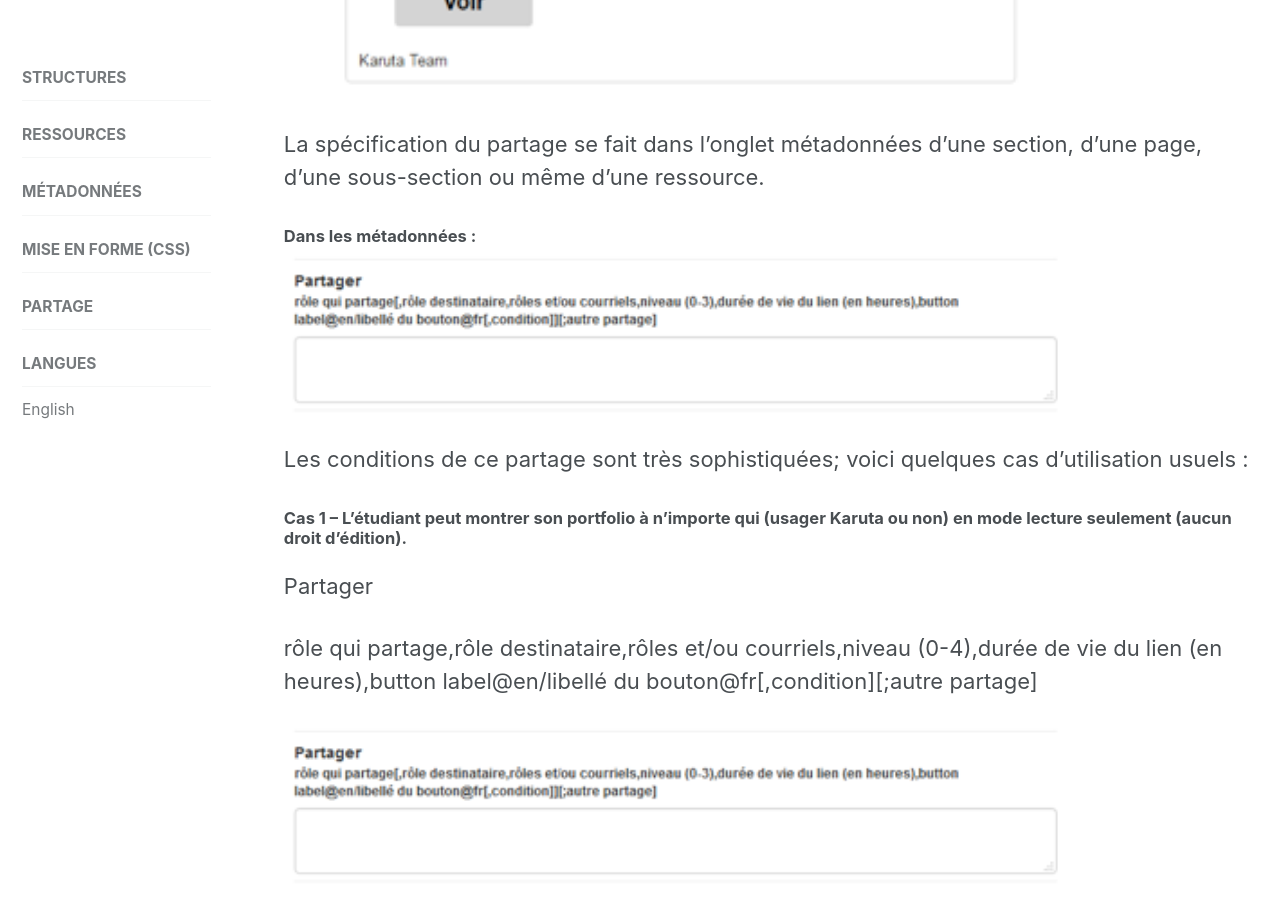
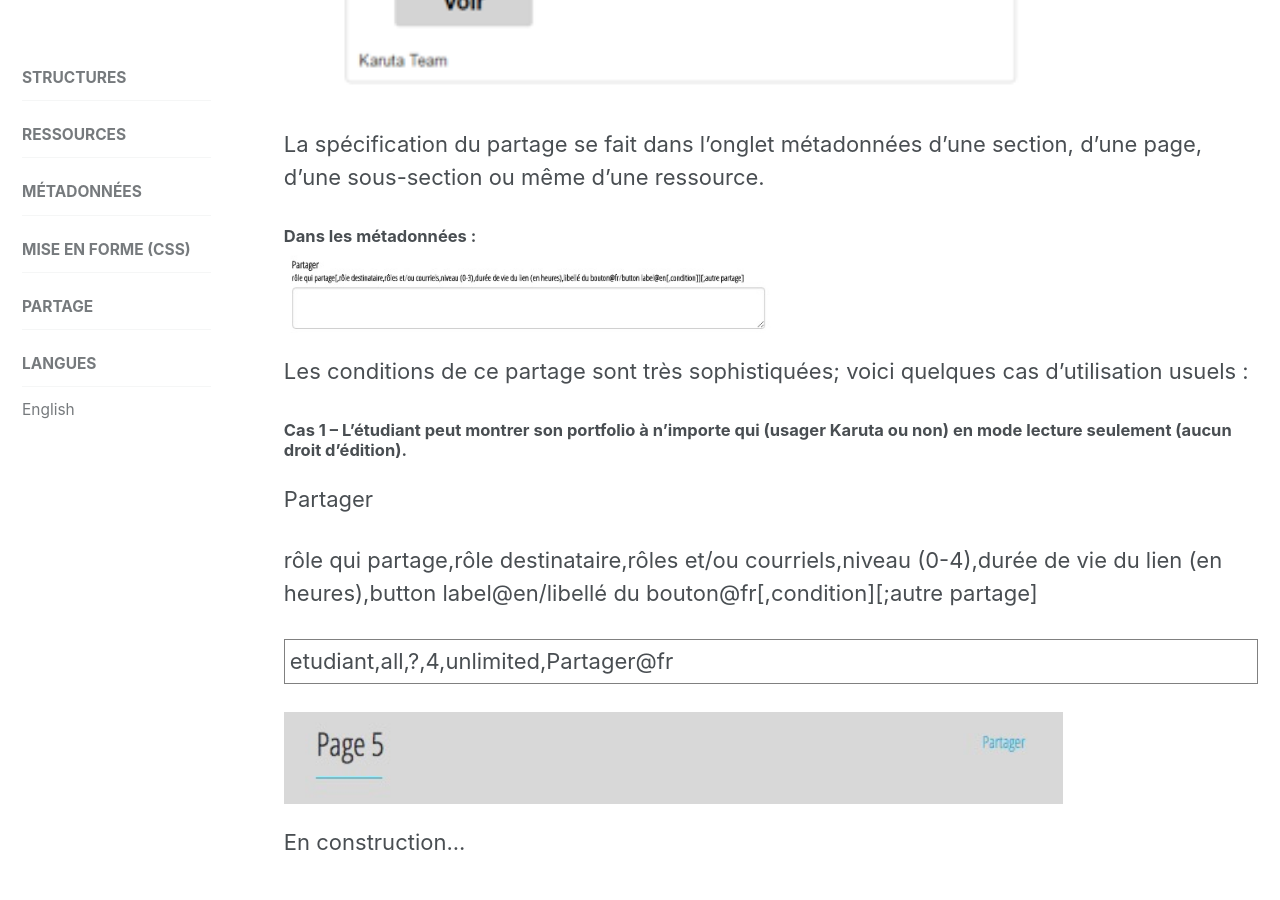
Before and after one commit to karutaproject/karuta-frontend-documentation, a Jekyll site: the page built from _pages/sharing_fr.html, in a window 1280 px wide and 900 px high, scrolled down 1263 px. Built offline with Jekyll 4.4.1, drawn with Linux system fonts in a browser that asks for light colours.

Commit message:
Mise à jour Partage

```diff
--- a/_pages/sharing_fr.html
+++ b/_pages/sharing_fr.html
@@ -30,11 +30,11 @@ vers une section du portfolio dans laquelle le pair pourra inscrire son commenta
 <p>La spécification du partage se fait dans l’onglet métadonnées d’une section, d’une page, d’une sous-section ou même d’une ressource.</p>
 
 <h4>Dans les métadonnées :</h4>
-<img src='../assets/img/image008.png' width='80%'/>
+<img src='../assets/img/image008.png' width='50%'/>
 <p>Les conditions de ce partage sont très sophistiquées; voici quelques cas d’utilisation usuels :</p>
 <h4>Cas 1 – L’étudiant peut montrer son portfolio à n’importe qui (usager Karuta ou non) en mode lecture seulement (aucun droit d’édition).</h4>
 <p>Partager</p>
 <p>rôle qui partage,rôle destinataire,rôles et/ou courriels,niveau (0-4),durée de vie du lien (en heures),button label@en/libellé du bouton@fr[,condition][;autre partage]</p>
-<img src='../assets/img/image008.png' width='80%'/>
 <p class='champ'>etudiant,all,?,4,unlimited,Partager@fr</p>
+<img src='../assets/img/image009.png' width='80%'/>
 <p>En construction...</p>
```
Also changed, not shown: assets/img/image008.png, assets/img/image009.png (added).
